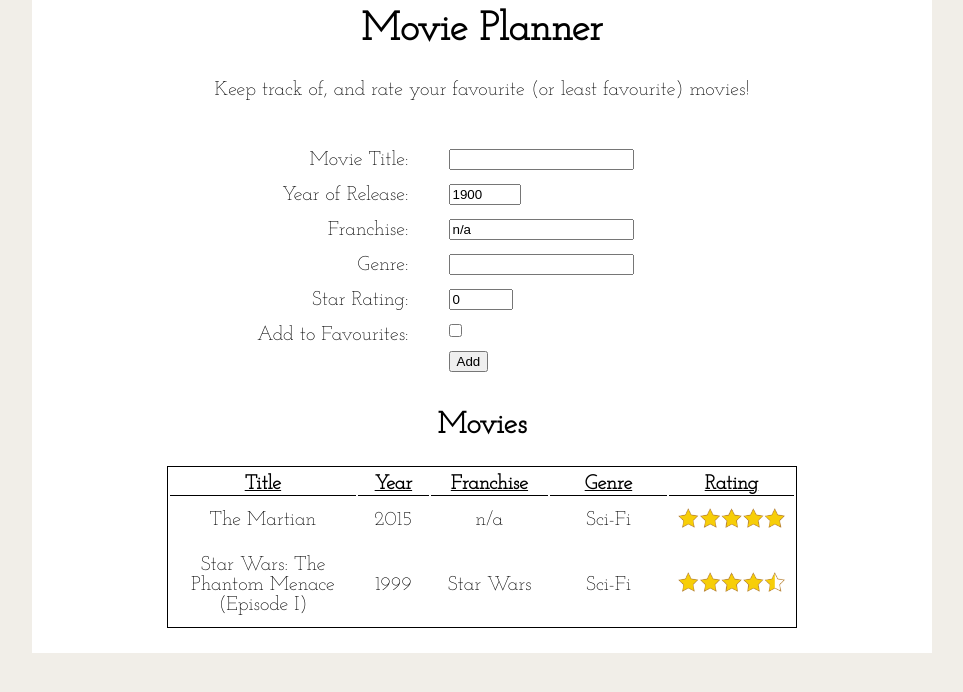
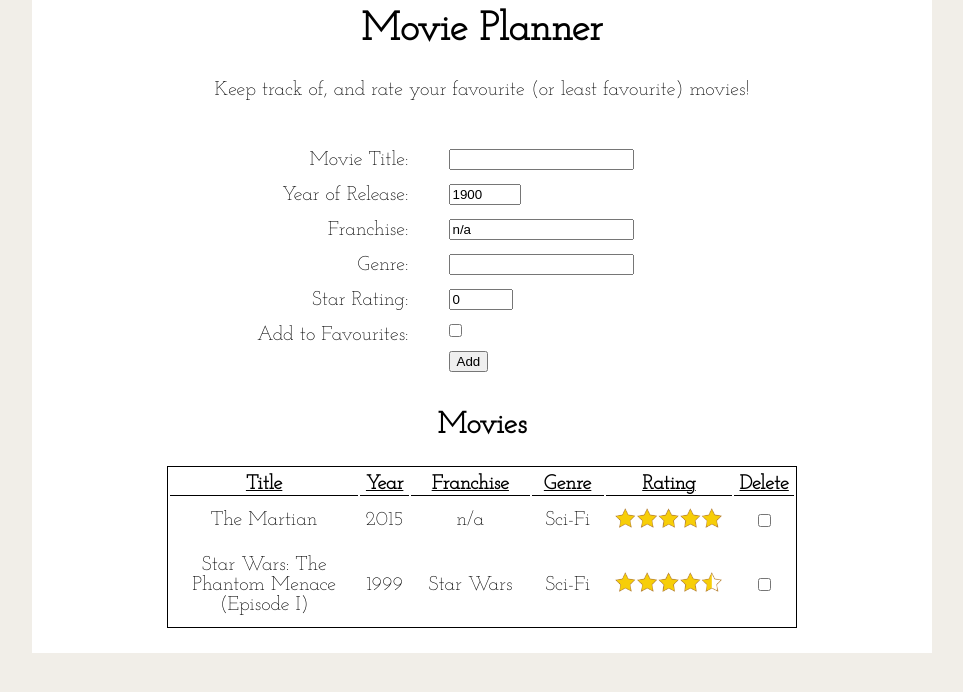
Before and after one commit to owenmilliner/movie-planner, a React (Create React App) app in the folder movie-planner/: page / in a window 1280 px wide. Shown: the top 692 px of the page, without its empty margins (158-1121 px from the left). Built offline with nearby package versions, Linux system fonts and the light colour scheme.

Commit message:
Deletion of movie functionality added. (With confirmation).

```diff
--- a/movie-planner/src/App.css
+++ b/movie-planner/src/App.css
@@ -75,7 +75,19 @@ td {
 }
 
 #movieYear {
+    width: 40px;
+}
+
+#movieGenre {
     width: 60px;
+}
+
+#movieDelete {
+    width: 20px;
+}
+
+.deleteButton {
+    margin: auto;
 }
 
 tr {
--- a/movie-planner/src/App.js
+++ b/movie-planner/src/App.js
@@ -18,7 +18,7 @@ function App() {
       <Title className="Title" />
       <Overview className="Overview" />
       <InsertForm className="InsertForm" movies={movies} setMovies={setMovies} />
-      <MovieList className="MovieList" movies={movies} />
+      <MovieList className="MovieList" movies={movies} setMovies={setMovies} />
     </div>
   );
 }
--- a/movie-planner/src/components/MovieList.jsx
+++ b/movie-planner/src/components/MovieList.jsx
@@ -1,4 +1,21 @@
-const MovieList = ({movies}) => {
+const MovieList = ({movies, setMovies}) => {
+    const handleMovieDeletion = (event) => {
+        if (window.confirm("Are you sure you want to delete this movie?")) {
+            event.preventDefault();
+            const toDeleteKey = Object.entries(event.nativeEvent.path[2])[0][1].return.key;
+
+        setMovies((currentMovies) => {
+            delete currentMovies[toDeleteKey];
+
+            return {...currentMovies};
+        });
+        } else {
+            console.log(window)
+            event.target.checked = false;
+        }
+    }
+
+
     return (
         <section id="MovieList">
           <h2>Movies</h2>
@@ -11,16 +28,18 @@ const MovieList = ({movies}) => {
                   <th>Franchise</th>
                   <th>Genre</th>
                   <th>Rating</th>
+                  <th>Delete</th>
               </tr>
               </tbody>
           {Object.entries(movies).map(movie => (
-              <tbody>
+              <tbody key={`${movie[1].title.toLowerCase()}_${movie[1].year}`}>
               <tr>
                   <td id="movieTitle">{movie[1].title}</td>
                   <td id="movieYear">{movie[1].year}</td>
-                  <td>{movie[1].franchise}</td>
-                  <td>{movie[1].genre}</td>
-                  <td><img src={`/images/${movie[1].rating}stars.png`} alt={`${movie[1].rating} star rating.`} width="107" height="20"/></td>
+                  <td id="movieFranchise">{movie[1].franchise}</td>
+                  <td id="movieGenre">{movie[1].genre}</td>
+                  <td id="movieRatings"><img src={`/images/${movie[1].rating}stars.png`} alt={`${movie[1].rating} star rating.`} width="107" height="20"/></td>
+                  <td id="movieDelete"><input type="checkbox" className="deleteButton" onClick={handleMovieDeletion}></input></td>
               </tr>
               </tbody>
           ))}
```
